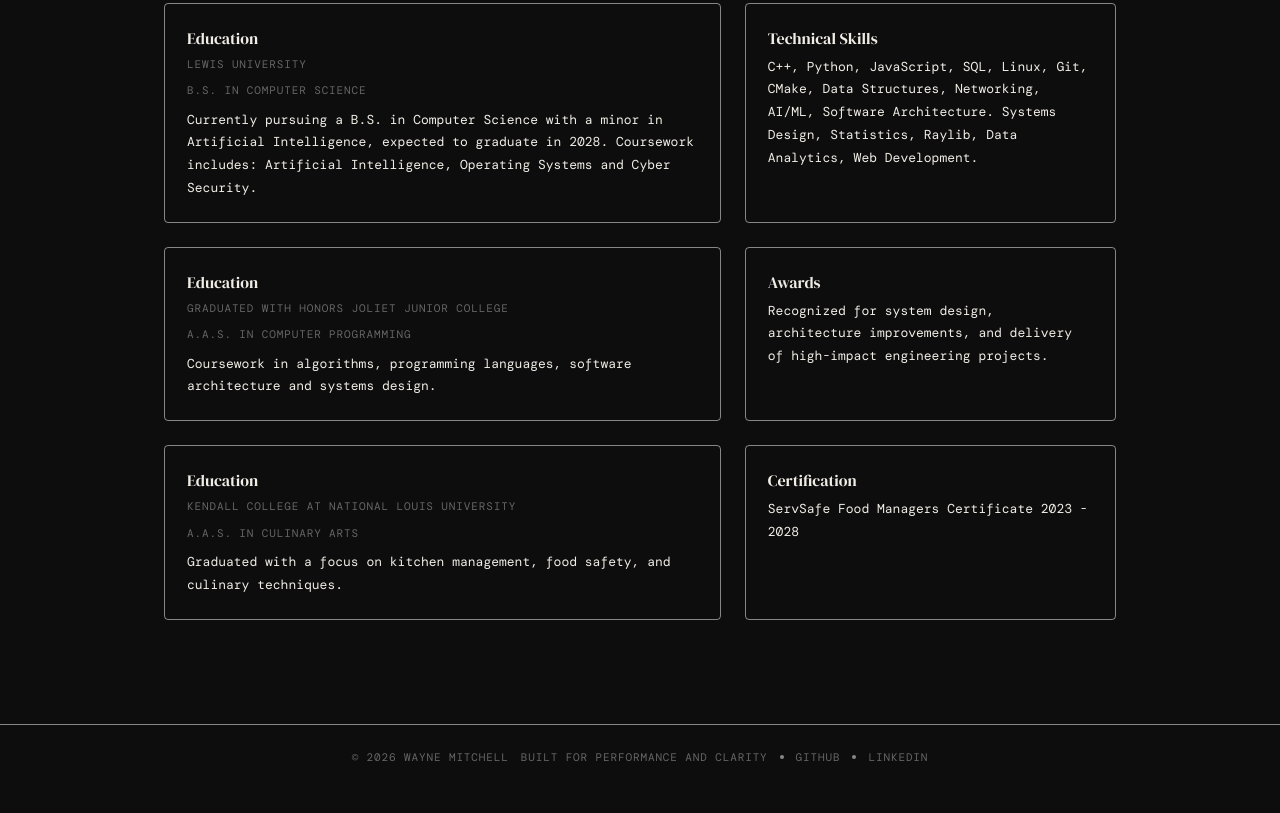
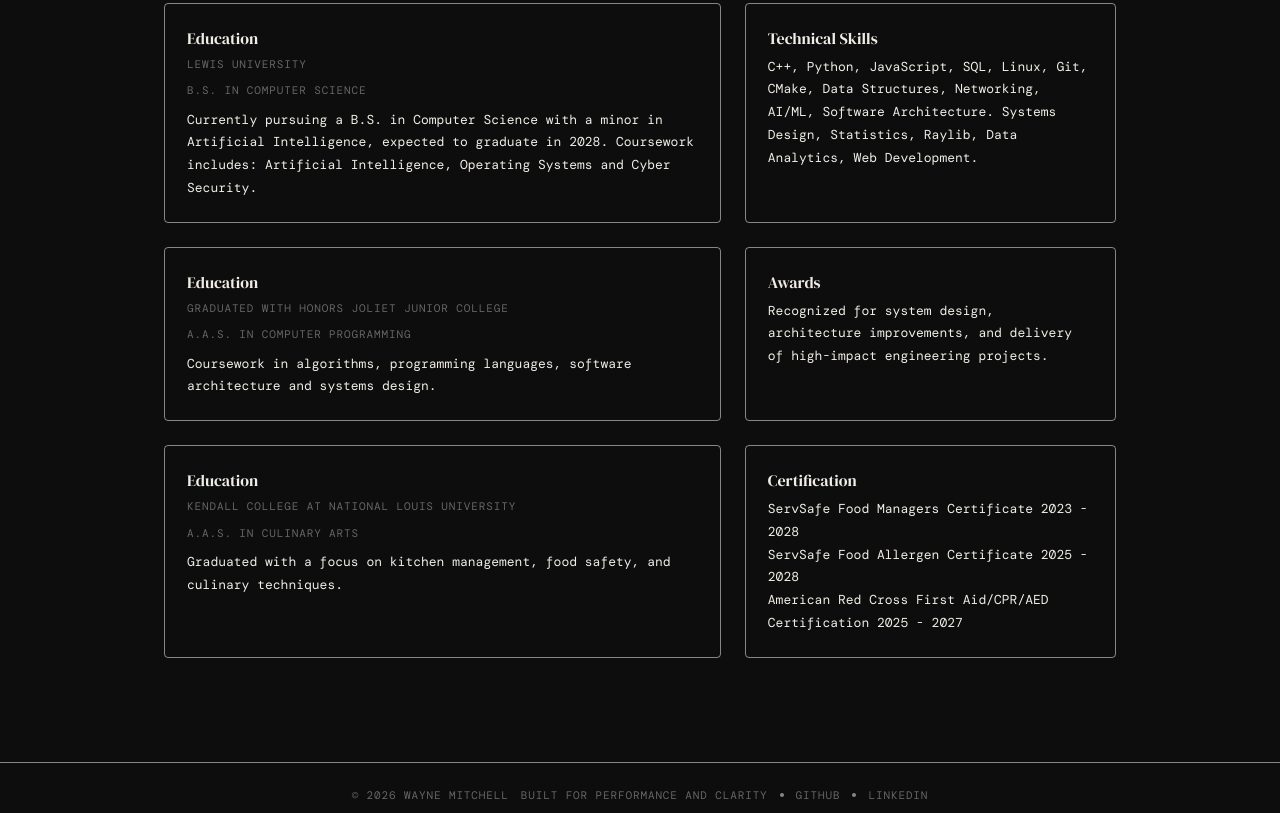
Before and after one commit to cjmit18/portfolio, a plain HTML site: page resume.html in a window 1280 px wide. Shown: the part 479-1292 px from the top of the page. Before the commit the page ends 1254 px from the top, so only its background shows below. Drawn offline with nearby package versions, Linux system fonts and the light colour scheme; a web font is replaced by a local one.

Commit message:
feat: add Rock Paper Scissors link to navigation and update resume certifications

```diff
--- a/resume.html
+++ b/resume.html
@@ -63,6 +63,8 @@
         <div class="resume-item">
           <div class="resume-item-title">Certification</div>
           <p class="resume-item-desc">ServSafe Food Managers Certificate 2023 - 2028</p>
+          <p class="resume-item-desc">ServSafe Food Allergen Certificate 2025 - 2028</p>
+          <p class="resume-item-desc">American Red Cross First Aid/CPR/AED Certification 2025 - 2027</p>
         </div>
       </div>
     </section>
```
Also changed, not shown: index.html (+2 -0 lines).
